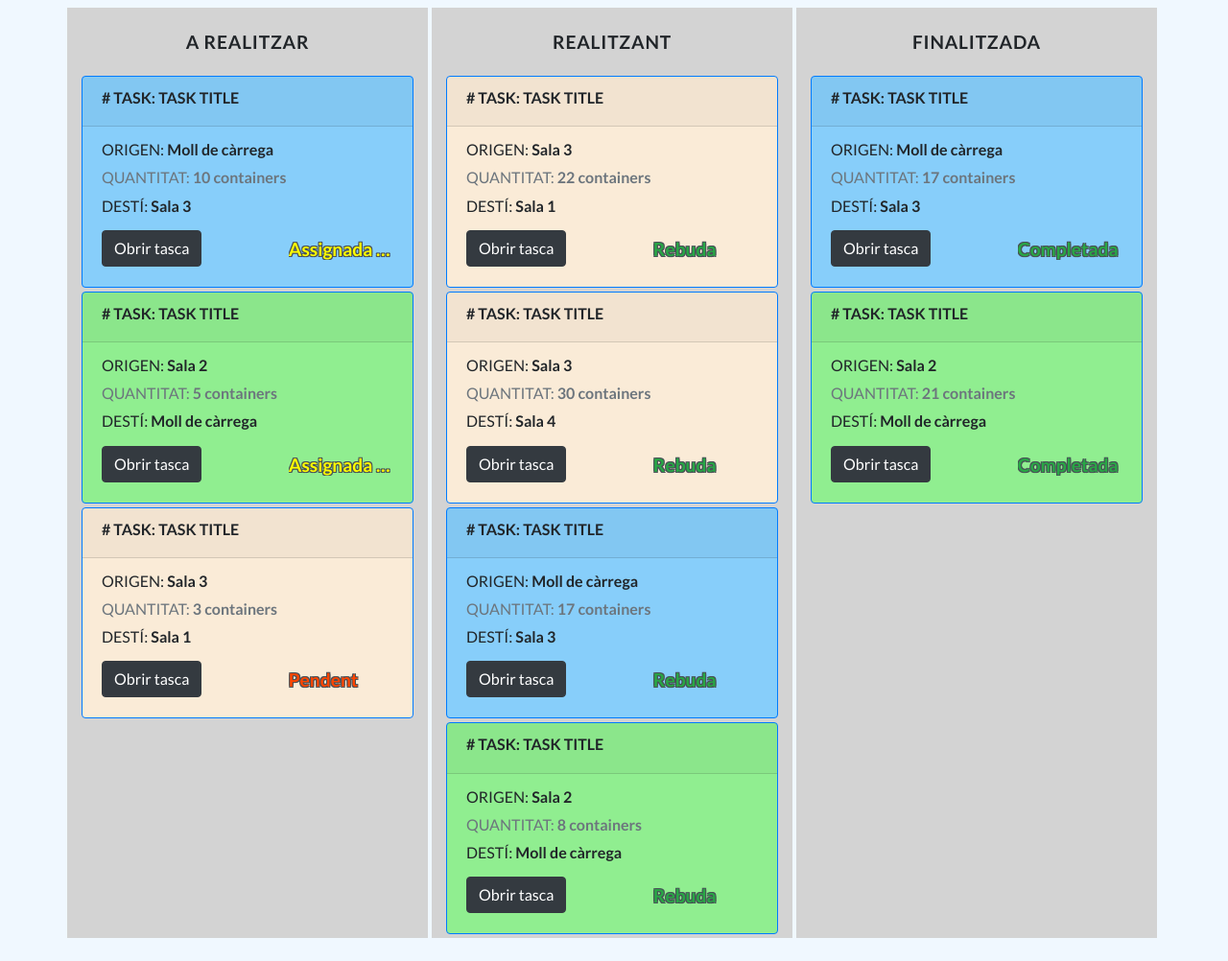
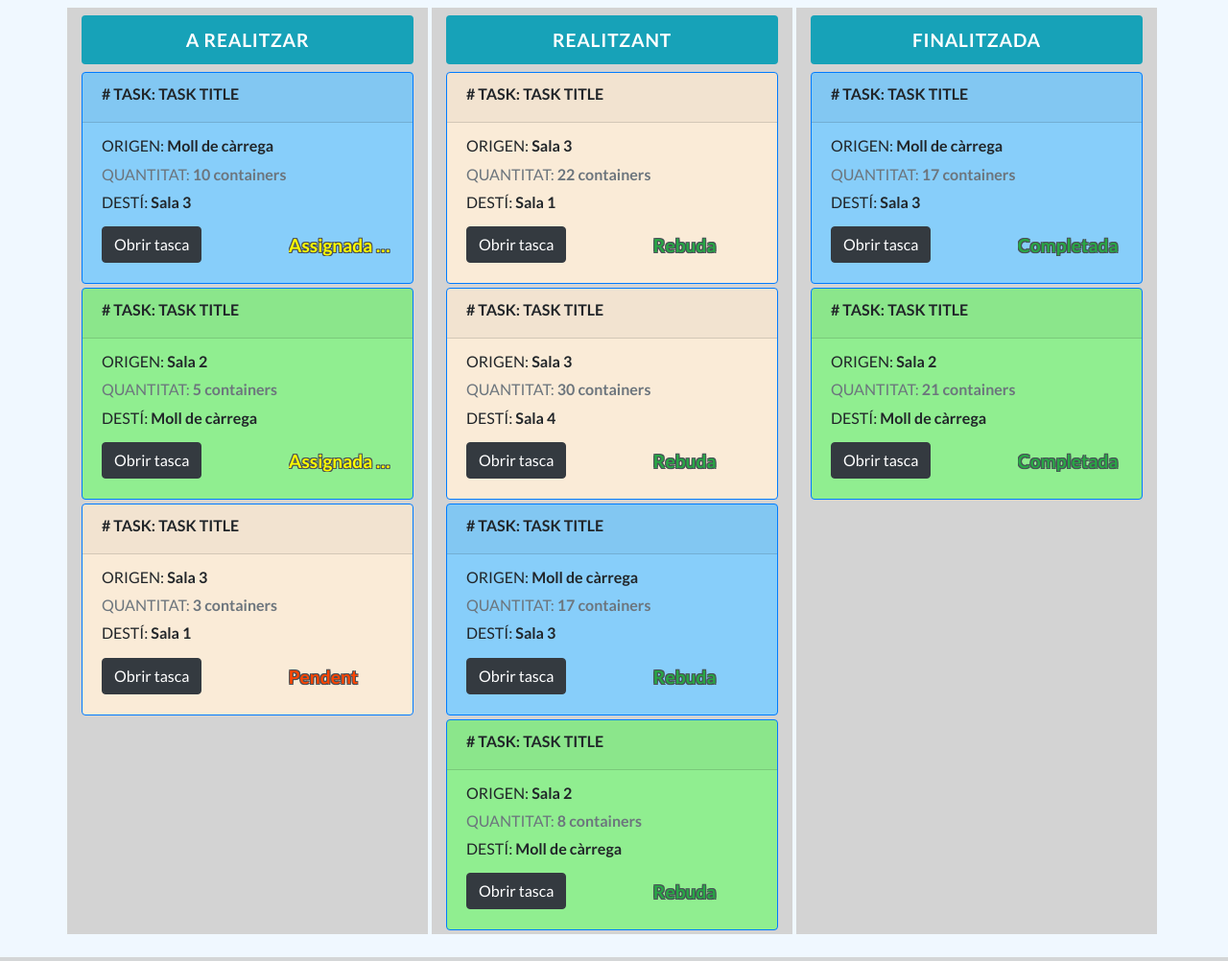
Before and after one commit to teamoutofbounds/joint-project, a Django app: page /magatzem/tasques_mock/ in a window 1280 px wide. Shown: the part 56-1058 px from the top of the page at 96% size. Run offline with Django 3.2, Linux system fonts and the light colour scheme; some libraries are stand-ins or nearby versions.

Commit message:
Styling the panel tasks headers.

```diff
--- a/magatzem/templates/magatzem/tasks-list.html
+++ b/magatzem/templates/magatzem/tasks-list.html
@@ -4,7 +4,9 @@
   <div class="row justify-content-md-center mt-2 mb-4">
     <!-- BEGIN FISTS COLUMN -->
     <div class="col-md mr-1" style="background: lightgrey">
-      <h6 class="heading mt-4 mb-4 text-center task-panel-title"> A realitzar </h6>
+      <h6 class="heading mt-2 mb-2 text-center">
+        <span class="badge badge-info task-panel-title py-3" style="width: 100%">A realitzar</span>
+      </h6>
 
       <ul class="list-group mt-2">
         {% for task in todo %}
@@ -46,7 +48,9 @@
 
     <!-- BEGIN SECOND COLUMN -->
     <div class="col-md mr-1" style="background: lightgrey">
-      <h6 class="heading mt-4 mb-4 text-center task-panel-title"> Realitzant </h6>
+      <h6 class="heading mt-2 mb-2 text-center">
+        <span class="badge badge-info task-panel-title py-3" style="width: 100%">Realitzant</span>
+      </h6>
       {% for task in doing %}
           {% if task.origin_room == 'Moll de càrrega' %}
             <div class="card border-primary mb-1" style="width: 100%; background: lightskyblue;">
@@ -81,7 +85,9 @@
 
     <!-- BEGIN THIRD COLUMN -->
     <div class="col-md mr-1" style="background: lightgrey">
-      <h6 class="heading mt-4 mb-4 text-center task-panel-title"> Finalitzada </h6>
+      <h6 class="heading mt-2 mb-2 text-center">
+        <span class="badge badge-info task-panel-title py-3" style="width: 100%">Finalitzada</span>
+      </h6>
         {% for task in done %}
           {% if task.origin_room == 'Moll de càrrega' %}
             <div class="card border-primary mb-1" style="width: 100%; background: lightskyblue;">
```
